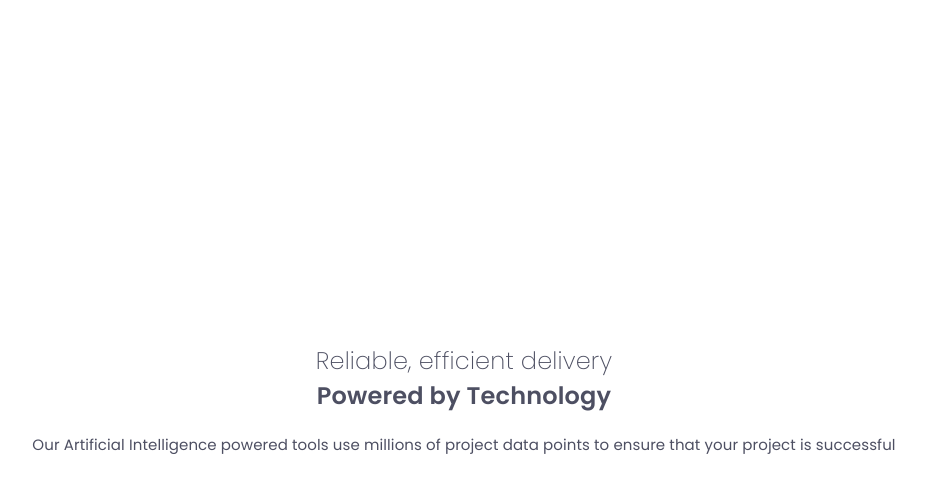
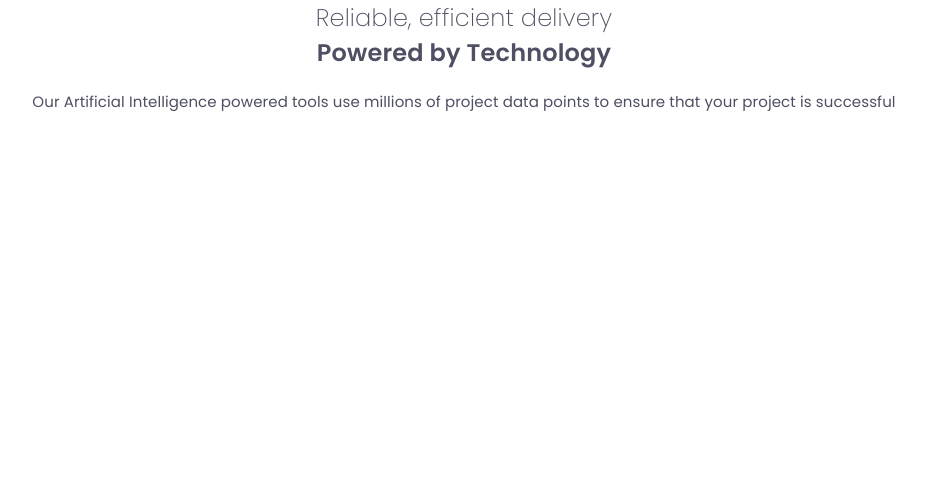
Before and after one commit to waquintero-ia/featureSection, a React (Vite) app: page / in a window 1280 px wide. Shown: the top 492 px of the page, without its empty margins (176-1102 px from the left). Built offline with nearby package versions, Linux system fonts and the light colour scheme.

Commit message:
fixed body and .main__container

```diff
--- a/src/App.css
+++ b/src/App.css
@@ -1,23 +1,27 @@
 :root {
   --flow-space-title: 2.40vh;
+  --flow-space-main: 11.40vh;
 }
 
 body {
   font-family: 'Poppins', sans-serif;
-  display: flex;
-  justify-content: center;
-  align-items: center;
   min-height: 100vh;
   padding-top: 12.75vh;
   padding-bottom: 11.70vh;
 }
 
-.main_container {
+.main__container {
   width: 82.94vw;
+  margin-left: auto;
+  margin-right: auto;
 }
 
 .flow__title > * + * {
   margin-top: var(--flow-space-title, 1em);
+}
+
+.flow__main > * + * {
+  margin-top: var(--flow-space-main, 1em);
 }
 
 @media (prefers-reduced-motion: no-preference) {
--- a/src/App.jsx
+++ b/src/App.jsx
@@ -7,7 +7,7 @@ function App() {
   return (
     <>
       <main>
-        <div className="main_container">
+        <div className="main__container flow__main">
           <Title />
           <Card />
         </div>
```
Also changed, not shown: src/component/Card.jsx (line endings or trailing spaces).
